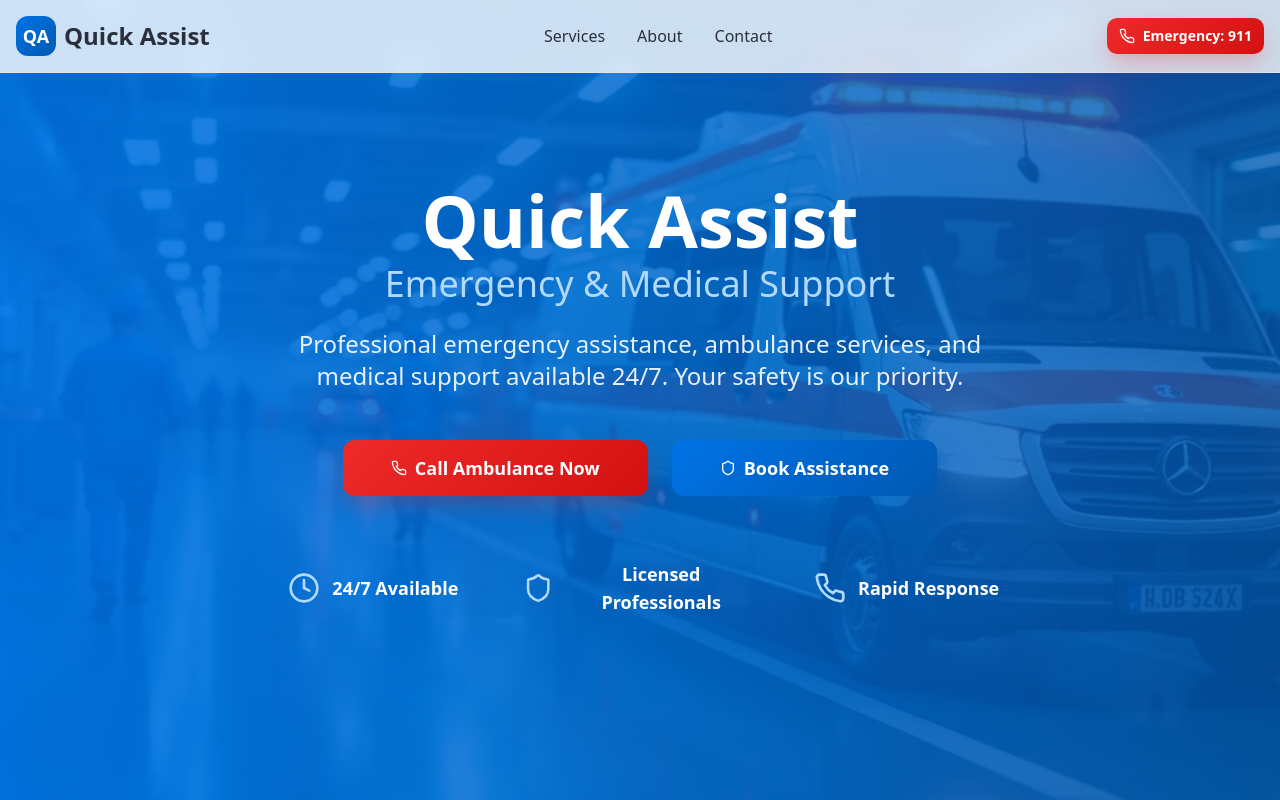
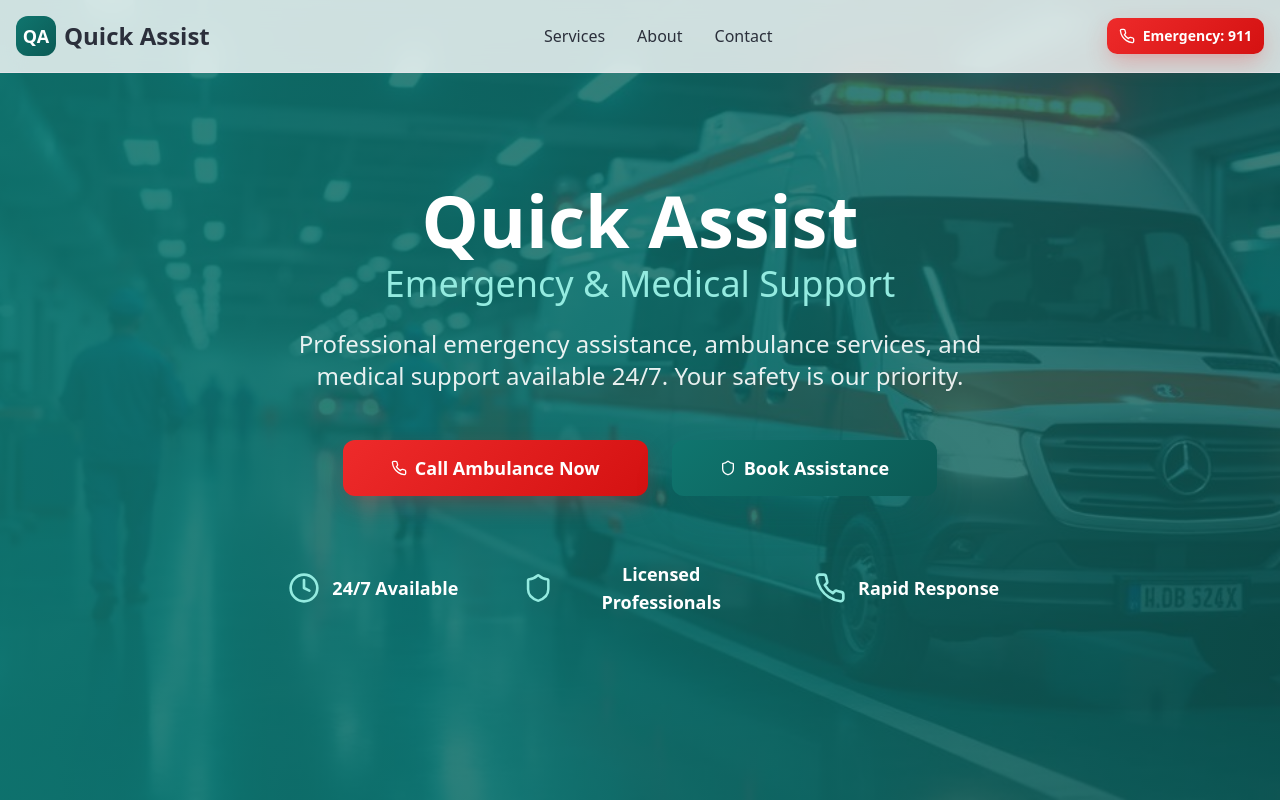
Before and after one commit to roney-thomas-george/swift-aid-hero, a React (Vite) app: page / in a window 1280 px wide. Shown: the top 800 px of the page. Built offline with nearby package versions, Linux system fonts and the light colour scheme; the HTML template or start-up script is replaced by a standard one.

Commit message:
Update color scheme

```diff
--- a/src/index.css
+++ b/src/index.css
@@ -15,15 +15,15 @@
     --popover: 0 0% 100%;
     --popover-foreground: 225 15% 20%;
 
-    /* Primary - Medical Blue */
-    --primary: 210 100% 45%;
+    /* Primary - Teal (#0f766e) */
+    --primary: 176 77% 26%;
     --primary-foreground: 0 0% 100%;
-    --primary-light: 210 100% 85%;
-    --primary-dark: 210 100% 35%;
+    --primary-light: 173 68% 75%;
+    --primary-dark: 176 77% 20%;
 
-    /* Secondary - Professional Gray */
-    --secondary: 220 15% 96%;
-    --secondary-foreground: 225 15% 20%;
+    /* Secondary - Light Teal (#26C5B2) */
+    --secondary: 173 68% 46%;
+    --secondary-foreground: 0 0% 100%;
 
     /* Emergency Red */
     --emergency: 0 85% 55%;
@@ -38,15 +38,15 @@
     --muted: 220 15% 96%;
     --muted-foreground: 225 10% 55%;
 
-    --accent: 210 100% 95%;
-    --accent-foreground: 210 100% 45%;
+    --accent: 173 68% 90%;
+    --accent-foreground: 176 77% 26%;
 
     --destructive: 0 85% 55%;
     --destructive-foreground: 0 0% 100%;
 
     --border: 220 15% 90%;
     --input: 220 15% 94%;
-    --ring: 210 100% 45%;
+    --ring: 176 77% 26%;
 
     --radius: 0.75rem;
 
@@ -88,13 +88,13 @@
     --popover: 225 15% 20%;
     --popover-foreground: 0 0% 95%;
 
-    --primary: 210 100% 60%;
-    --primary-foreground: 225 15% 20%;
-    --primary-light: 210 100% 85%;
-    --primary-dark: 210 100% 45%;
+    --primary: 173 68% 46%;
+    --primary-foreground: 0 0% 100%;
+    --primary-light: 173 68% 75%;
+    --primary-dark: 176 77% 26%;
 
-    --secondary: 225 15% 25%;
-    --secondary-foreground: 0 0% 95%;
+    --secondary: 173 68% 55%;
+    --secondary-foreground: 0 0% 100%;
 
     --emergency: 0 85% 65%;
     --emergency-foreground: 0 0% 100%;
@@ -107,15 +107,15 @@
     --muted: 225 15% 25%;
     --muted-foreground: 225 10% 65%;
 
-    --accent: 210 100% 25%;
-    --accent-foreground: 210 100% 85%;
+    --accent: 173 68% 35%;
+    --accent-foreground: 173 68% 85%;
 
     --destructive: 0 85% 65%;
     --destructive-foreground: 0 0% 100%;
 
     --border: 225 15% 30%;
     --input: 225 15% 25%;
-    --ring: 210 100% 60%;
+    --ring: 173 68% 46%;
 
     /* Dark mode gradients */
     --gradient-primary: linear-gradient(135deg, hsl(var(--primary)), hsl(var(--primary-dark)));
```
